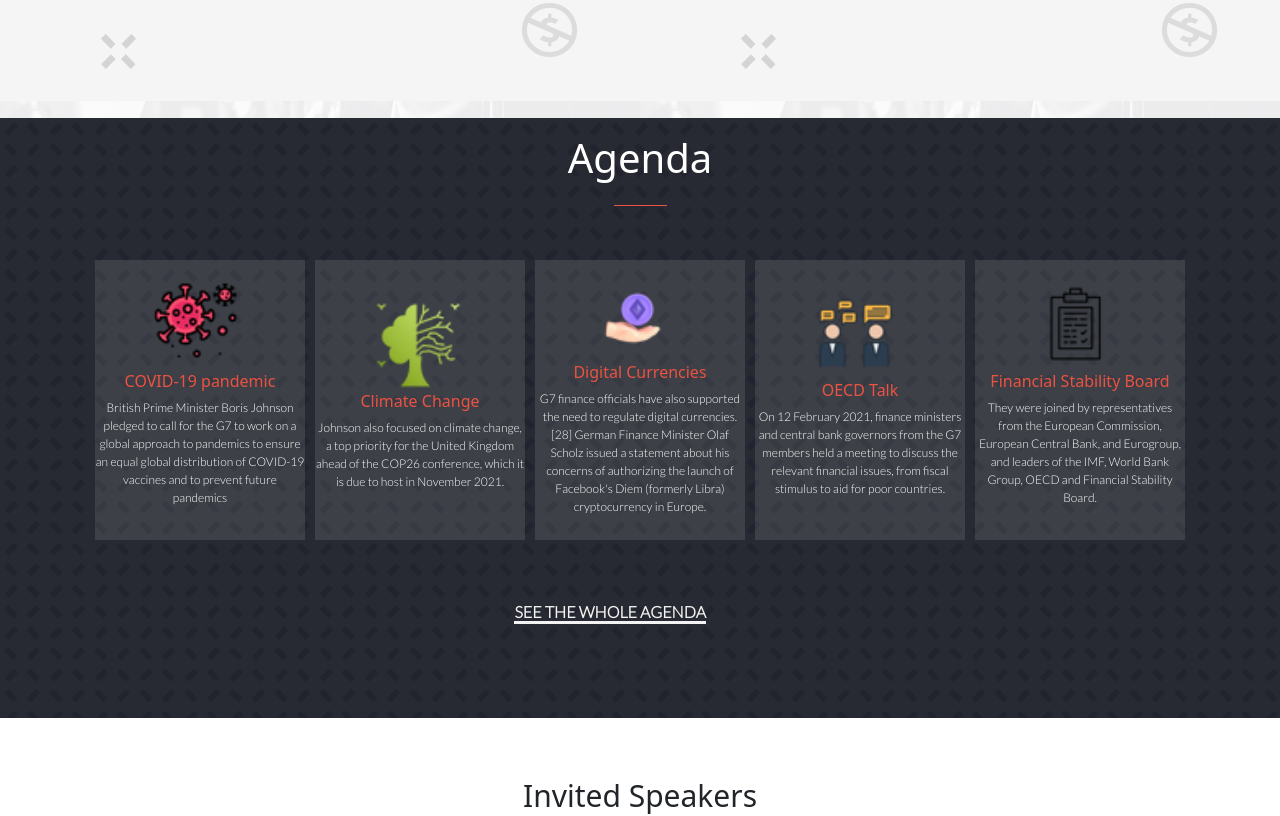
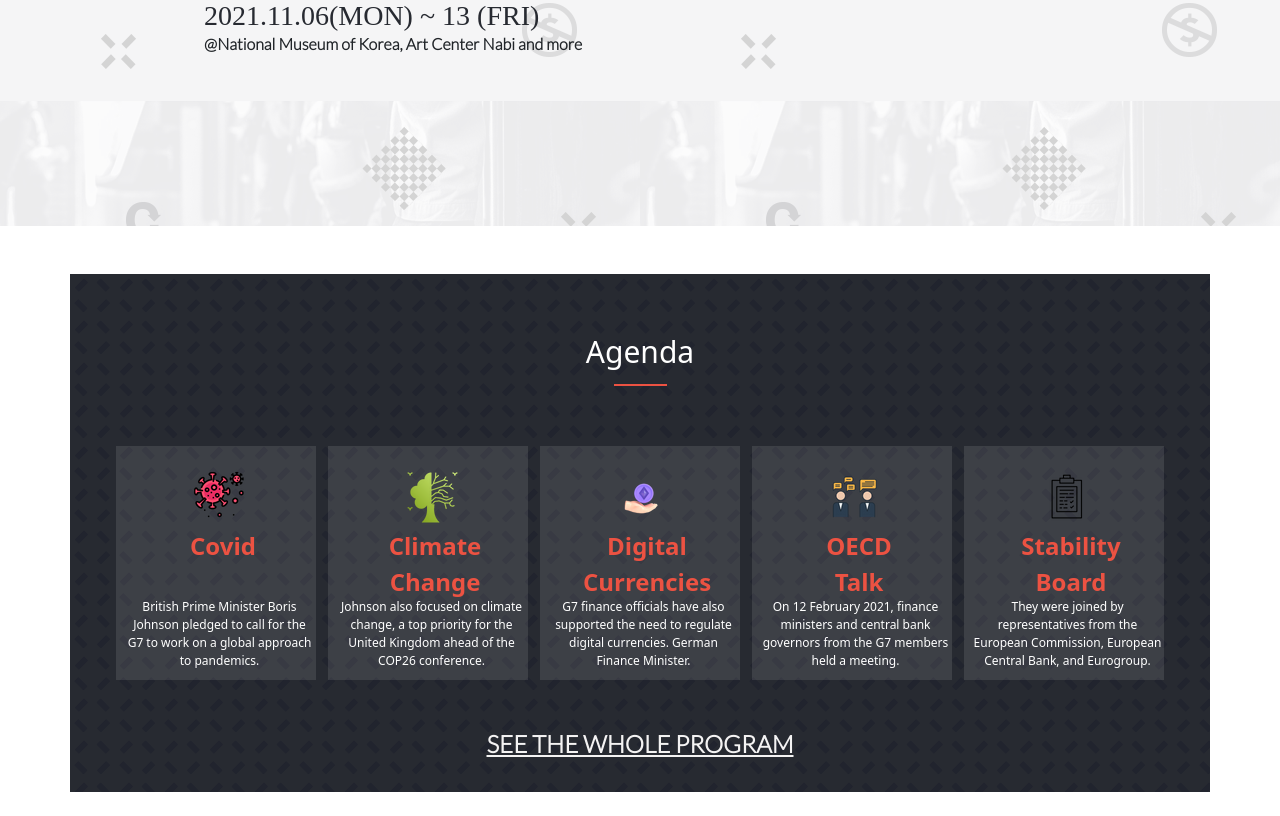
Before and after one commit to Fatima-hub333/Module-1_Capstone-1, a website: page index.html in a window 1280 px wide. Shown: the part 800-1616 px from the top of the page. Drawn offline with nearby package versions, Linux system fonts and the light colour scheme; a web font is replaced by a local one.

Commit message:
Update Home & About page
- Fix issues raise by code-reviewer

```diff
--- a/index.html
+++ b/index.html
@@ -17,6 +17,8 @@
   <title>Capstone-1 Conference Website</title>
 </head>
 <body>
+<section>
+  <nav>
 <!-- Top Navbar Icons -->
   <div class="container-fluid h-25 desktop-icons p-0">
     <div class="row top-nav">
@@ -44,6 +46,7 @@
   </div>
   <div class="row border d-flex mt-5">
     <div class="col-12 display_menu_Js d-flex flex-column align-items-center gap-3 my-5">
+        <a class="text-dark border-bottom border-3 border-dark" href="index.html">Home</a>
       <a class="text-dark border-bottom border-3 border-dark" href="about_us.html">About</a>
       <a class="text-dark border-bottom border-3 border-dark" href="#agenda">Program</a>
       <a class="text-dark border-bottom border-3 border-dark" href="#speakers">Guests</a>
@@ -60,6 +63,7 @@
         <a href="index.html"><img class="ms-5 mt-3 mb-2" src="images/base/logo.png" alt="Logo-main"></a>
       </div>
       <div class="col-6 col-lg-8 col-md-9 d-flex justify-content-end gap-5 align-items-center desk-menu">
+        <a class="text-dark" href="index.html">Home</a>
         <a class="text-dark" href="about_us.html">About</a>
         <a class="text-dark" href="#agenda">Program</a>
         <a class="text-dark" href="#sponsor">Sponsor</a>
@@ -73,100 +77,86 @@
 <div class="container-fluid background-img mt-3 mt-lg-0">
     <div class="row ">
       <div class="col-12 p-lg-5 intr0-desk">
+          <h1 class="text-center cocogoose">GROUP OF SEVEN (G7) SUMMIT</h1>
         <img class="img-fluid mt-5 mx-2" src="images/base/FRANCE-BIARRITZ.png" alt="title">
       </div>
     </div>
     <div class="row mt-3 mt-lg-0 mt-md-0 intro_paragraph">
       <div class="col-12">
-        <p class="text-break p-3"> The 47th G7 summit was held from 11 to 13 June 2021 in Cornwall, England, during the United Kingdom's tenure of the presidency of the Group of Seven (G7), an inter-governmental political forum of seven advanced nations.</p>
+        <p class="text-break p-3 lato"> The 47th G7 summit was held from 11 to 13 June 2021 in Cornwall, England, during the United Kingdom's tenure of the presidency of the Group of Seven (G7), an inter-governmental political forum of seven advanced nations.</p>
       </div>
     </div>
     <div class="row my-5 date-desktop">
       <div class="col-12">
-        <span class="h3">2021.11.06(MON) ~ 13 (FRI) </span>
-        <p class="intro-end">@National Museum of Korea, Art Center Nabi and more</p>
+        <span class="h3 cocogoose">2021.11.06(MON) ~ 13 (FRI) </span>
+        <p class="intro-end lato">@National Museum of Korea, Art Center Nabi and more</p>
       </div>
     </div>
 </div>
+</nav>
+</section>
 
-<!-- Main Programm Section -->
-<div class="container-fluid pattern mt-5">
-  <div class="row main_bg_img">
-    <div class="col-12">
-      <h1 class="text-white text-center mt-3">Main Program</h1>
-      <div class="bottom-bar"></div>
+<section id="agenda">
+<div class="container program">
+  <div class="section">
+    <h2 class="section-title">Agenda</h2>
+    <div class="separator"></div>
+    <div class="program-container">
+      <div class="program-item">
+        <div class="program-icon">
+          <img src="images/base/icon-1.png" alt="icon-1" />
+        </div>
+        <div class="program-title">Covid</div>
+        <div class="program-description">
+          British Prime Minister Boris Johnson pledged to call for the G7 to work on a global approach to pandemics.
         </div>
       </div>
-  <div class="row mx-auto background-gray">
-    <div class="col-2 mt-5"> <img src="images/base/icon-1.png" alt="Icon-1"> </div>
-    <div class="col-3 h6 prog-1 my-auto">COVID-19 pandemic</div>
-    <div class="col-7 content-setngs mt-1 text-light"> <p>British Prime Minister Boris Johnson pledged to call for the G7 to work on a global approach to pandemics to ensure an equal global</p></div>
+      <div class="program-item">
+        <div class="program-icon">
+          <img src="images/base/icon-2.png" alt="icon-1" />
         </div>
-  <div class="row mx-auto mt-3 background-gray">
-    <div class="col-2 mt-5"> <img src="images/base/icon-2.png" alt="Icon-1"> </div>
-    <div class="col-3 h6 prog-1 my-auto">Climate Change</div>
-    <div class="col-7 content-setngs mt-3 text-light"><p>Johnson also focused on climate change, a top priority for the United Kingdom ahead of the COP26 conference, which it is due to host in November 2021.</p></div>
-  </div>
-  <div class="row mx-auto mt-3 background-gray">
-    <div class="col-2 mt-5"> <img src="images/base/icon-3.png" alt="Icon-1"> </div>
-    <div class="col-3 h6 prog-1 my-auto">Digital Currencies</div>
-    <div class="col-7 content-setngs mt-3 text-light"><p>G7 finance officials have also supported the need to regulate digital currencies. German Finance Minister Olaf Scholz issued a statement.</p></div>
-  </div>
-  <div class="row mx-auto mt-3 background-gray">
-    <div class="col-2 mt-5"> <img src="images/base/icon-4.png" alt="Icon-1"> </div>
-    <div class="col-3 h6 prog-1 my-auto">OECD Talk</div>
-    <div class="col-7 content-setngs mt-3 text-light"><p>On 12 February 2021, finance ministers and central bank governors from the G7 members held a meeting to discuss.</p></div>
-  </div>
-  <button type="button" class="mt-5 h4 mb-5 ms-4">Join G7 Submit 2021</button>
-</div>
-
-<!-- Main Program Desktop Section -->
-<div class="container-fluid mt-5 desktop-program" id="agenda">
-  <div class="row main_bg_img">
-    <div class="col-12">
-      <h1 class="text-white text-center mt-3">Agenda</h1>
-      <div class="bottom-bar"></div>
+        <div class="program-title">Climate Change</div>
+        <div class="program-description">
+          Johnson also focused on climate change, a top priority for the United Kingdom ahead of the COP26 conference.
         </div>
       </div>
-
-<div class="program-columns mt-0">
-  <div class="program-1">
-    <img class="img-fluid w-50" src="images/base/icon-1.png" alt="Icon-1">
-    <h6> COVID-19 pandemic</h6>
-    <p>British Prime Minister Boris Johnson pledged to call for the G7 to work on a global approach to pandemics to ensure an equal global distribution of COVID-19 vaccines and to prevent future pandemics</p>
+      <div class="program-item">
+        <div class="program-icon">
+          <img src="images/base/icon-3.png" alt="icon-1" />
         </div>
-
-  <div class="program-1">
-    <img class="img-fluid w-50 mt-1" src="images/base/icon-2.png" alt="Icon-1">
-    <h6>Climate Change</h6>
-    <p>Johnson also focused on climate change, a top priority for the United Kingdom ahead of the COP26 conference, which it is due to host in November 2021.</p>
-  </div>
-
-  <div class="program-1">
-    <img class="img-fluid w-50" src="images/base/icon-3.png" alt="Icon-1">
-    <h6>Digital Currencies</h6>
-    <p>G7 finance officials have also supported the need to regulate digital currencies.[28] German Finance Minister Olaf Scholz issued a statement about his concerns of authorizing the launch of Facebook's Diem (formerly Libra) cryptocurrency in Europe.</p>
-  </div>
-
-  <div class="program-1">
-    <img class="img-fluid w-50" src="images/base/icon-4.png" alt="Icon-1">
-    <h6>OECD Talk</h6>
-    <p>On 12 February 2021, finance ministers and central bank governors from the G7 members held a meeting to discuss the relevant financial issues, from fiscal stimulus to aid for poor countries.</p>
-  </div>
-
-  <div class="program-1">
-    <img class="img-fluid w-50" src="images/base/icon-5.png" alt="Icon-1">
-    <h6>Financial Stability Board</h6>
-    <p>They were joined by representatives from the European Commission, European Central Bank, and Eurogroup, and leaders of the IMF, World Bank Group, OECD and Financial Stability Board.</p>
+        <div class="program-title">Digital Currencies</div>
+        <div class="program-description">
+          G7 finance officials have also supported the need to regulate digital currencies. German Finance Minister.
         </div>
       </div>
-    <a href="#" class="desktop-agenda">SEE THE WHOLE AGENDA</a>
+      <div class="program-item">
+        <div class="program-icon">
+          <img src="images/base/icon-4.png" alt="icon-1" />
         </div>
-
+        <div class="program-title">OECD Talk</div>
+        <div class="program-description">
+          On 12 February 2021, finance ministers and central bank governors from the G7 members held a meeting.
+        </div>
+      </div>
+      <div class="program-item">
+        <div class="program-icon">
+          <img src="images/base/icon-5.png" alt="icon-1" />
+        </div>
+        <div class="program-title">Stability Board</div>
+        <div class="program-description">
+          They were joined by representatives from the European Commission, European Central Bank, and Eurogroup.
+        </div>
+      </div>
+    </div>
+    <h3 class="program-join">Join G7 Summit 2021</h3>
+    <a class="program-link" href="#">SEE THE WHOLE PROGRAM</a>
+  </div>
+</div>
+</section>
 <section id="speakers">
   <div class="container">
     <div class="section">
-      <h2 class="section-title">Invited Speakers</h2>
+      <h2 class="section-title cocogoose">Invited Speakers</h2>
       <div class="separator"></div>
       <div class="speakers-container">
         <div class="speaker">
@@ -190,10 +180,12 @@
   </div>
 </section>
 
+
+<section id="sponsor">
 <!-- Partners Section -->
-<div class="container-fluid mt-5 desktop-sponsors mb-5" id="sponsor">
+<div class="container-fluid mt-5 desktop-sponsors mb-5">
   <div class="row mb-0">
-    <div class="col-12"> <h4 class="text-center text-light pt-4 display-5 mb-0">Partners</h4>
+    <div class="col-12"> <h4 class="text-center text-light pt-4 display-5 mb-0 cocogoose">Partners</h4>
       <div class="bottom-bar"></div>
     </div>
   </div>
@@ -206,14 +198,19 @@
     <div class="col-2"> <img class="img-fluid w-75" src="images/sponsors/airbnb.png" alt="Airbnb"> </div>
   </div>
 </div>
-
+</section>
 <!-- End Section -->
-<div class="container-fluid justify-content-center" id="news">
-  <div class="row d-flex justify-content-between">
-    <div class="col-6"> <img class="img-fluid g7-logo" src="images/base/G-7-Logo.png" alt="Korrea-Logo"> </div>
-    <div class="col-6 home-fot-cntnt"> <p>2021 Group of Seven (G7). <br> Some Rights Reserved</p> </div>
+<section id="news">
+<footer>
+<div class="container-fluid justify-content-center desk-footer">
+  <div class="row d-flex justify-content-between desk-fot-stngs">
+    <div class="col-5"> <img class="img-fluid g7-logo" src="images/base/g7-final.png" alt="Korrea-Logo"> </div>
+    <div class="col-7 home-fot-cntnt"> <p class="lato">2021 Group of Seven (G7). <br> Some Rights Reserved</p> </div>
   </div>
 </div>
+</footer>
+</section>
+
 <script type="module" src="./js/script.js"></script>
 <script src="https://cdn.jsdelivr.net/npm/@popperjs/core@2.9.2/dist/umd/popper.min.js" integrity="sha384-IQsoLXl5PILFhosVNubq5LC7Qb9DXgDA9i+tQ8Zj3iwWAwPtgFTxbJ8NT4GN1R8p" crossorigin="anonymous"></script>
 <script src="https://cdn.jsdelivr.net/npm/bootstrap@5.0.2/dist/js/bootstrap.min.js" integrity="sha384-cVKIPhGWiC2Al4u+LWgxfKTRIcfu0JTxR+EQDz/bgldoEyl4H0zUF0QKbrJ0EcQF" crossorigin="anonymous"></script>
--- a/js/script.js
+++ b/js/script.js
@@ -30,7 +30,7 @@ const speakers = [
     alt: 'Speaker-1',
     title: 'Scott Morrison',
     power: 'Prime Minister of Australia',
-    description: "An Australian politician serving as the 30th and current prime minister of Australia. He assumed office in August 2018 upon his election.After the Liberal-National coalition's victory at the 2013 election.",
+    description: 'An Australian politician serving as the 30th and current prime minister of Australia. He assumed office in August 2018 upon his election..',
   },
 
   {
@@ -38,7 +38,7 @@ const speakers = [
     alt: 'Speaker-2',
     title: 'Narendra Modi',
     power: 'Prime Minister of India',
-    description: "He is the first prime minister to have been born after India's independence in 1947 and the second prime minister. Modi was the chief minister of Gujarat from 2001 to 2014 and is the Member of Parliament from Varanasi. ",
+    description: "He is the first prime minister to have been born after India's independence in 1947 and the second prime minister. Modi was the chief minister. ",
   },
 
   {
--- a/mystyle.css
+++ b/mystyle.css
@@ -5,9 +5,16 @@
 }
 
 /* Global CSS Styling */
-p {
+.cocogoose {
+  font-family: 'COCOGOOSE', serif;
+  font-style: normal;
+  font-weight: 400;
+}
+
+.lato {
   font-family: 'Lato', sans-serif;
-  text-align: justify;
+  font-style: normal;
+  font-weight: 700;
 }
 
 span {
@@ -17,10 +24,15 @@
 
 button {
   background-color: #ec5242;
-  height: 90px;
-  width: 370px;
-  margin-left: 75px;
+  height: 96px;
+  width: 332px;
+
+  /* margin-left: 75px; */
   color: #fff;
+}
+
+h1 {
+  color: #ec5242;
 }
 
 a {
@@ -36,7 +48,7 @@
 }
 
 .top-nav-icons {
-  margin-left: -15%;
+  margin-left: -1%;
 }
 
 .icon-white {
@@ -88,16 +100,82 @@
 
 .background-gray {
   background-color: rgba(255, 255, 255, 0.1);
-
-  /* background-image: url("images/base/main_big.png");
-    background-repeat: repeat-y; */
 }
 
-.pattern {
+.program {
+  color: white;
   background-image: url('images/base/pattern_bg.png');
   background-repeat: repeat;
-  background-color: rgb(39, 42, 50);
-  display: block;
+  background-color: #272a31;
+}
+
+.program-container {
+  display: flex;
+  flex-direction: column;
+  justify-content: center;
+}
+
+.program-item {
+  display: flex;
+  align-items: center;
+  column-gap: 12px;
+  background-color: rgba(255, 255, 255, 0.1);
+  margin-bottom: 8px;
+  width: 90vw;
+}
+
+.program-icon {
+  float: left;
+  vertical-align: middle;
+  display: inline-block;
+  height: 58px;
+  position: relative;
+  margin-top: 20px;
+}
+
+.program-title {
+  float: left;
+  text-align: center;
+  font-size: 14px;
+  width: 26%;
+  padding-left: 7px;
+  color: #ec5242;
+  font-weight: bold;
+  vertical-align: middle;
+  display: inline-block;
+  height: 58px;
+  position: relative;
+  margin-top: 33px;
+}
+
+.program-description {
+  float: left;
+  font-size: 12px;
+  padding: 12px 0 8px 0;
+  text-align: left;
+  word-break: keep-all;
+  overflow: auto;
+  height: auto;
+  line-height: 1.5em;
+  vertical-align: middle;
+  display: inline-block;
+  position: relative;
+}
+
+.program-join {
+  text-align: center;
+  color: white;
+  background-color: #ec5242;
+  margin-top: 15px;
+  padding: 22px;
+}
+
+.program-link {
+  display: none;
+}
+
+.program-link:hover {
+  color: #f4f3f3;
 }
 
 /* Featured Speakers */
@@ -185,6 +263,7 @@
   margin-top: 8px;
   font-weight: bold;
   text-align: justify;
+  max-width: 200px;
 }
 
 /* About_us Page CSS Start */
@@ -215,8 +294,9 @@
 }
 
 .logo-about {
-  margin-left: -90px;
+  margin-left: -30px;
   margin-top: -190px;
+  width: 375px;
 }
 
 .mob-campaigns {
@@ -231,6 +311,15 @@
   display: none;
 }
 
+.desk-footer {
+  background-color: #272a31;
+  color: #f4f3f3;
+}
+
+.desk-footer img {
+  margin-top: 30px;
+}
+
 .menu {
   display: none;
 }
@@ -241,10 +330,6 @@
 }
 
 .desktop-nav {
-  display: none;
-}
-
-.desktop-program {
   display: none;
 }
 
@@ -268,16 +353,79 @@
   margin-top: -50px;
 }
 
+.footer-2 img {
+  margin-top: 50px;
+}
+
 .footer-contnt {
   margin-top: 80px;
 }
 
 .home-fot-cntnt {
-  margin-top: 80px;
+  margin-top: 60px;
 }
 
 /* Responsiveness Starts From here */
 @media screen and (min-width: 768px) {
+  .program-container {
+    display: flex;
+    flex-direction: row;
+    flex-wrap: wrap;
+    justify-content: center;
+    padding-bottom: 40px;
+  }
+
+  .program-item {
+    display: flex;
+    flex-direction: column;
+    align-items: center;
+    width: 200px;
+    margin: 6px;
+    padding-left: 7px;
+    background-color: rgba(255, 255, 255, 0.1);
+    border: transparent 2px solid;
+  }
+
+  .program-item:hover {
+    border-color: white;
+  }
+
+  .program-icon {
+    display: flex;
+    flex-direction: column;
+    align-items: center;
+    justify-content: center;
+  }
+
+  .program-title {
+    display: flex;
+    flex-direction: column;
+    align-items: center;
+    font-size: 24px;
+    color: #ec5242;
+    margin-top: 2px;
+  }
+
+  .program-description {
+    text-align: center;
+  }
+
+  .program-join {
+    display: none;
+  }
+
+  .program-link {
+    display: block;
+    color: #f4f3f3;
+    font-size: 24px;
+    text-decoration-line: underline;
+    margin-bottom: 30px;
+  }
+
+  .program-link:hover {
+    color: #f4f3f3;
+  }
+
   .desktop-icons {
     display: block;
   }
@@ -332,46 +480,6 @@
     display: none;
   }
 
-  .program-columns {
-    display: flex;
-    column-gap: 10px;
-    justify-content: center;
-  }
-
-  .program-1 {
-    background-color: rgba(255, 255, 255, 0.1);
-    width: 210px;
-    height: 280px;
-    color: #fff;
-    display: flex;
-    flex-direction: column;
-    justify-content: center;
-    margin-top: 0;
-    margin-bottom: 60px;
-  }
-
-  .program-1 img {
-    margin-left: 50px;
-  }
-
-  .program-1 h6 {
-    text-align: center;
-    color: #ec5242;
-  }
-
-  .program-1 p {
-    font-size: 12px;
-    text-align: center;
-  }
-
-  .desktop-agenda {
-    background-color: transparent;
-    border: none;
-    border-bottom: 3px solid #f4f3f3;
-    margin-bottom: 150px;
-    margin-left: 40%;
-    color: #f4f3f3;
-  }
 
   .speakers-container {
     display: flex;
@@ -387,10 +495,11 @@
 
   .footer-2 {
     margin-top: -10px;
+    margin-left: 80px;
   }
 
   .footer-contnt {
-    margin-top: 40px;
+    margin-top: 150px;
   }
 
   .desktop-footer img {
@@ -403,15 +512,24 @@
   }
 
   .logo-about {
-    width: 600px;
-    margin-left: 400px;
+    width: 500px;
+    margin-left: 500px;
     margin-top: -200px;
+  }
+
+  .img-fluid {
+    max-width: 100%;
+    height: auto;
   }
 
   .about-images {
     display: flex;
     column-gap: 15px;
     justify-content: center;
+  }
+
+  .mob-campaigns {
+    /* margin-left: 73px; */
   }
 
   .sponsors {
@@ -448,6 +566,10 @@
   }
 
   .home-fot-cntnt {
-    margin-top: 50px;
+    margin-top: 130px;
+  }
+
+  .desk-fot-stngs {
+    margin-left: 80px;
   }
 }
```
Also changed, not shown: about_us.html (+31 -19 lines), images/base/g7-final.png (added), images/base/g7-logo.png (added). Lines whose indentation alone changed are shown as unchanged.
